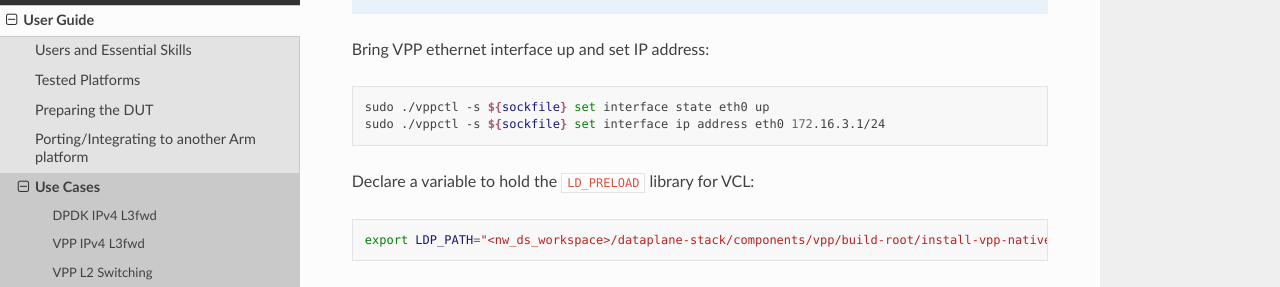
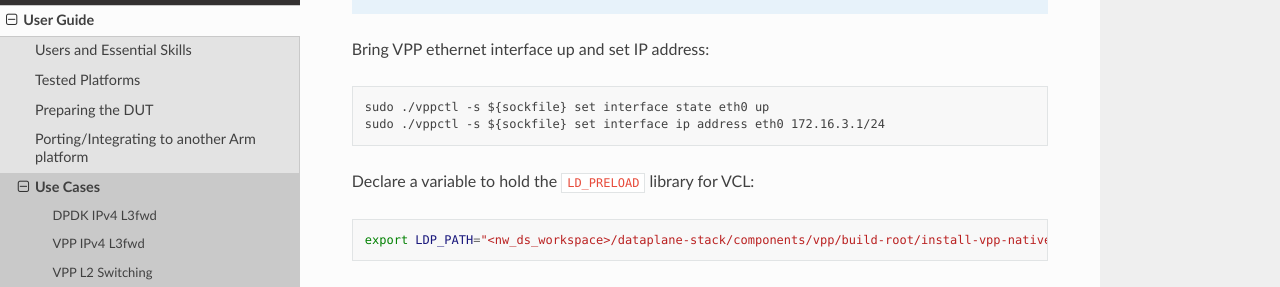
Before and after one commit to Yefeng-Lin/dataplane-stack_doc, a Sphinx documentation site: the page built from doc/user_guide/tcp_term.rst, in a window 1280 px wide and 900 px high, scrolled down 8431 px. Shown: the part 160-447 px from the top of the window. Built offline with Sphinx 7.4.7 and the Read the Docs theme 2.0.0, drawn with Linux system fonts in a browser that asks for light colours.

Commit message:
Update tcp doc

```diff
--- a/doc/user_guide/tcp_term.rst
+++ b/doc/user_guide/tcp_term.rst
@@ -394,7 +394,7 @@
 
 Bring VPP ethernet interface up and set IP address:
 
-.. code-block:: shell
+.. code-block:: none
 
         sudo ./vppctl -s ${sockfile} set interface state eth0 up
         sudo ./vppctl -s ${sockfile} set interface ip address eth0 172.16.3.1/24
```
